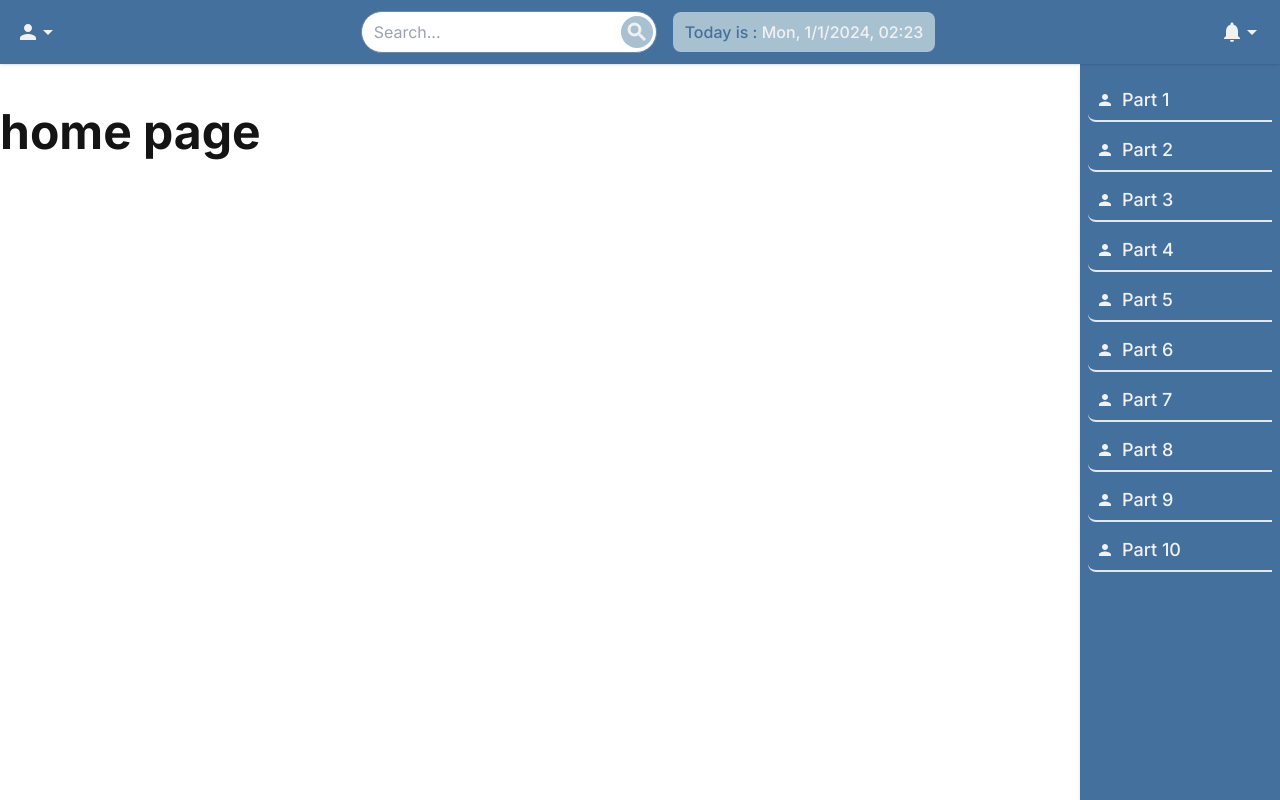
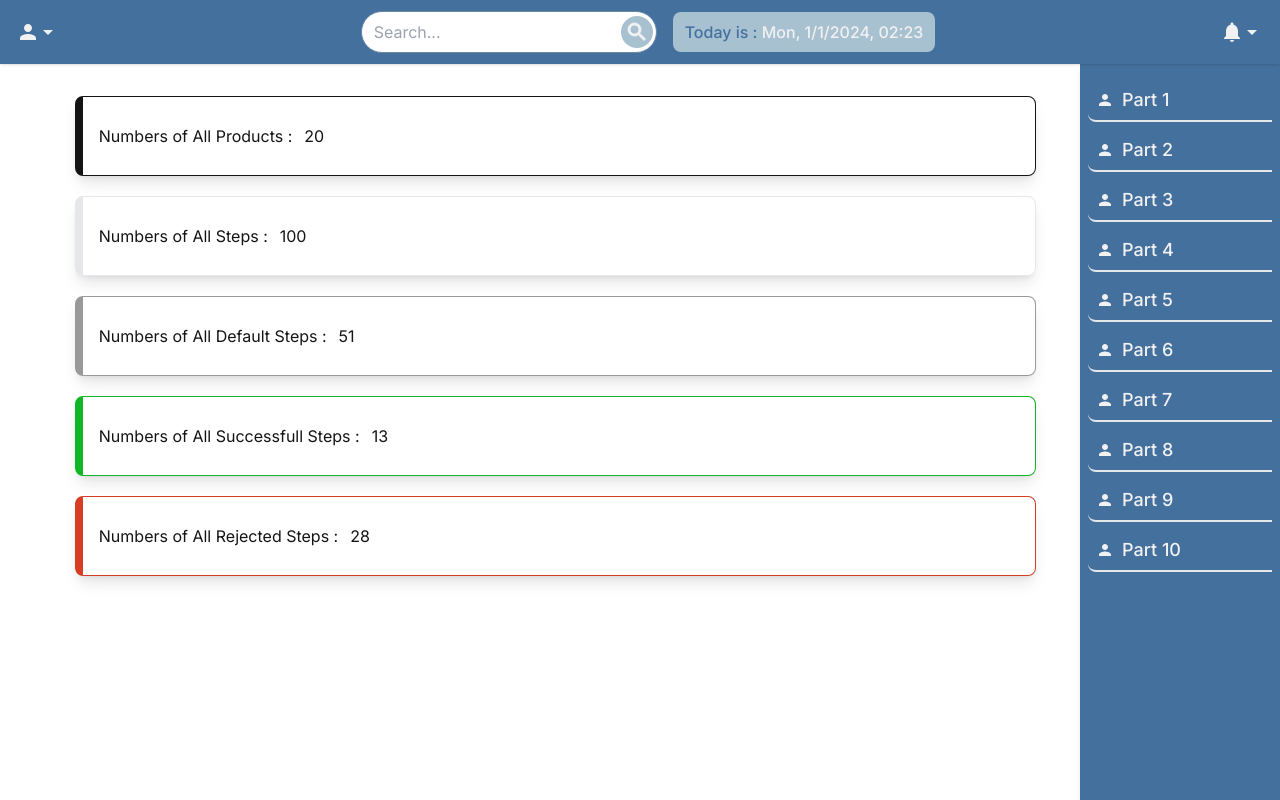
Before and after one commit to ART1377/Workflow-step-by-step, a Next.js app: page / in a window 1280 px wide. Before the commit this address had no page. Built offline with nearby package versions, Linux system fonts and the light colour scheme; data requests are answered from the project's data file.

Commit message:
home page created and designed

```diff
--- a/src/app/Providers/index.tsx
+++ b/src/app/Providers/index.tsx
@@ -12,19 +12,19 @@ type Props = {
 };
 
 const Providers = ({ children }: Props) => {
-  const router = useRouter();
-  const pathName = usePathname();
-  const authCtx = useContext(AuthContext);
+  // const router = useRouter();
+  // const pathName = usePathname();
+  // const authCtx = useContext(AuthContext);
 
-  const user = authCtx?.user;
+  // const user = authCtx?.user;
 
 
-  useEffect(() => {
-    if (!user) {
-      router.push("/auth");
-    }
-    console.log(user)
-  }, [user, router]);
+  // useEffect(() => {
+  //   if (!user) {
+  //     router.push("/auth");
+  //   }
+  //   console.log(user)
+  // }, [user, router]);
 
   return (
     <AuthProvider>
--- a/src/app/auth/page.tsx
+++ b/src/app/auth/page.tsx
@@ -14,9 +14,10 @@ const page = (props: Props) => {
   const [username, setUsername] = useState("");
   const [password, setPassword] = useState("");
 
-  const loginHandler = () => {
+  const loginHandler = (e: React.FormEvent) => {
+    e.preventDefault();
     authCtx?.login({ username, password });
-    console.log('first')
+    console.log('login',authCtx?.user)
   };
 
   return (
--- a/src/app/components/Navbar/Navbar.tsx
+++ b/src/app/components/Navbar/Navbar.tsx
@@ -28,7 +28,6 @@ const Navbar = () => {
   const toggleProfile = () => {
     setIsProfileOpen(!isProfileOpen);
   };
-
 
   // Set current date
   const [currentDate, setCurrentDate] = useState("");
@@ -87,17 +86,25 @@ const Navbar = () => {
 
   // Set search query
   const handleSearchClick = () => {
-    const searchParams=new URLSearchParams(window.location.search)
+    const searchParams = new URLSearchParams(window.location.search);
     if (!searchInput) {
-      searchParams.delete('search')
-    }else{
-      searchParams.set('search',searchInput)
+      searchParams.delete("search");
+    } else {
+      searchParams.set("search", searchInput);
     }
 
-    const newPathName=`${window.location.pathname}?${searchParams.toString()}`
+    const newPathName = `${
+      window.location.pathname
+    }?${searchParams.toString()}`;
 
-    router.push(newPathName)
+    router.push(newPathName);
   };
+
+  const handleLogout = () => {
+    authCtx?.logout()
+    console.log(authCtx?.user)
+  };
+
 
 
   return (
@@ -121,10 +128,7 @@ const Navbar = () => {
                 </Link>
               </DropDownItem>
               <DropDownItem>
-                <p
-                  onClick={authCtx?.logout}
-                  className="flex items-center gap-1"
-                >
+                <p onClick={handleLogout} className="flex items-center gap-1">
                   <MdLogout />
                   Logout
                 </p>
--- a/src/app/page.tsx
+++ b/src/app/page.tsx
@@ -1,7 +1,67 @@
+"use client";
+import React, { useEffect } from "react";
+import { useAppSelector, useAppDispatch } from "./redux/hooks/hooks";
+import { fetchProducts } from "./redux/slices/productSlice";
+import { Product } from "../../next-type-d";
+
 export default function Home() {
+  const products = useAppSelector((state) => state.product.products);
+  const dispatch = useAppDispatch();
+
+  useEffect(() => {
+    dispatch(fetchProducts());
+  }, [dispatch]);
+
+  const totalSteps = products.reduce((acc, product: Product) => {
+    const stepsCount = product.steps.length;
+    return acc + stepsCount;
+  }, 0);
+
+  const totalDefaultSteps = products.reduce((acc, product) => {
+    const defaultStepsCount = product.steps.reduce((accSteps, step) => {
+      return accSteps + (step.state === "default" ? 1 : 0);
+    }, 0);
+    return acc + defaultStepsCount;
+  }, 0);
+
+  const totalRejectedSteps = products.reduce((acc, product) => {
+    const rejectedStepsCount = product.steps.reduce((accSteps, step) => {
+      return accSteps + (step.state === "rejected" ? 1 : 0);
+    }, 0);
+    return acc + rejectedStepsCount;
+  }, 0);
+
+  const totalSucceedSteps = products.reduce((acc, product) => {
+    const succeedStepsCount = product.steps.reduce((accSteps, step) => {
+      return accSteps + (step.state === "succeed" ? 1 : 0);
+    }, 0);
+    return acc + succeedStepsCount;
+  }, 0);
+
   return (
     <>
-      <h1>home page</h1>
+      <div className="flex flex-col gap-5 max-w-[90%] m-8 ml-auto">
+        <div className="bg-gray-white shadow-lg border flex items-center gap-3 min-h-[80px] ms-auto w-full py-3 pe-3 ps-4 rounded-radius-large border-s-8 border-dark">
+          <p className="">Numbers of All Products : </p>
+          <p>{products.length}</p>
+        </div>
+        <div className="bg-gray-white shadow-lg border flex items-center gap-3 min-h-[80px] ms-auto w-full py-3 pe-3 ps-4 rounded-radius-large border-s-8 border-gray-mein">
+          <p className="">Numbers of All Steps : </p>
+          <p>{totalSteps}</p>
+        </div>
+        <div className="bg-gray-white shadow-lg border flex items-center gap-3 min-h-[80px] ms-auto w-full py-3 pe-3 ps-4 rounded-radius-large border-s-8 border-gray-main">
+          <p className="">Numbers of All Default Steps : </p>
+          <p>{totalDefaultSteps}</p>
+        </div>
+        <div className="bg-gray-white shadow-lg border flex items-center gap-3 min-h-[80px] ms-auto w-full py-3 pe-3 ps-4 rounded-radius-large border-s-8 border-success">
+          <p className="">Numbers of All Successfull Steps : </p>
+          <p>{totalSucceedSteps}</p>
+        </div>
+        <div className="bg-gray-white shadow-lg border flex items-center gap-3 min-h-[80px] ms-auto w-full py-3 pe-3 ps-4 rounded-radius-large border-s-8 border-reject">
+          <p className="">Numbers of All Rejected Steps : </p>
+          <p>{totalRejectedSteps}</p>
+        </div>
+      </div>
     </>
   );
 }
```
